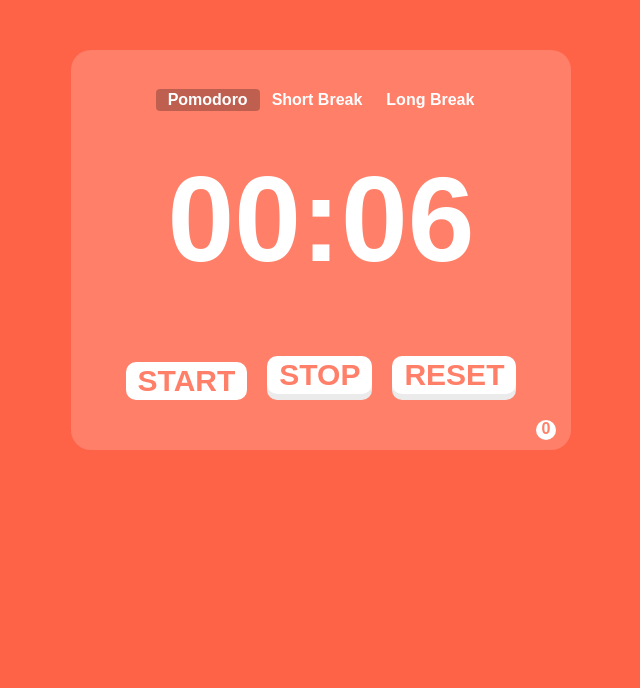
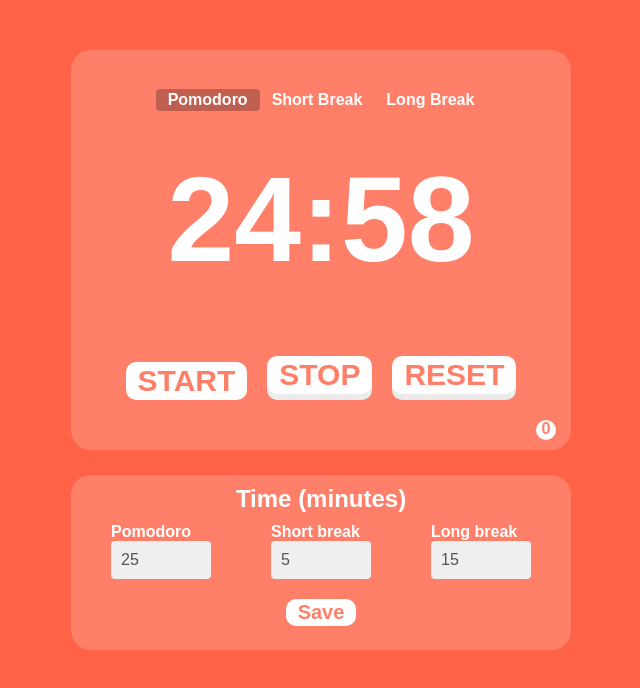
Before and after one commit to junwei-tj/pomodoro-timer, a plain HTML site: page index.html in a window 1280 px wide. Both pictures are taken after a click on the button "START". Shown: the whole page, without its empty margins (319-959 px from the left). Drawn offline with Linux system fonts and the light colour scheme.

Commit message:
Completed version 1

```diff
--- a/index.html
+++ b/index.html
@@ -11,7 +11,7 @@
                 <button id="short-break" class="session-buttons">Short Break</button>
                 <button id="long-break" class="session-buttons">Long Break</button>
             </div>
-            <div class="timer">00:00</div>
+            <div class="timer">25:00</div>
             <div id="control-container" class="non-timer-container">
                 <button id="start-button" class="control-buttons">START</button>
                 <button id="stop-button" class="control-buttons">STOP</button>
@@ -19,7 +19,30 @@
             </div>
             <div id="pomodoro-counter">0</div>
         </div>
-        <div class="settings-div"></div>
+        <div class="secondary-container">
+            <h2>Time (minutes)</h2>
+            <div class="settings-div">
+                <div class="indiv-settings-div">
+                    <label for="pomodoro-duration">
+                        Pomodoro
+                        <input type="number" class="durations" id="pomodoro-duration" name="durations" value="25" min="1" max="60">
+                    </label>
+                </div>
+                <div class="indiv-settings-div">
+                    <label for="short-break-duration">
+                        Short break
+                        <input type="number" class="durations" id="short-break-duration" name="durations" value="5" min="1" max="60">
+                    </label>
+                </div>
+                <div class="indiv-settings-div">
+                    <label for="long-break-duration">
+                        Long break
+                        <input type="number" class="durations" id="long-break-duration" name="durations" value="15" min="1" max="60">
+                    </label>
+                </div>
+            </div>
+            <button id="save-button">Save</button>
+        </div>
         <script type="text/javascript" src="script.js"></script>
     </body>
 </html>
--- a/script.js
+++ b/script.js
@@ -16,6 +16,7 @@
         session.style.backgroundColor = "rgba(0, 0, 0, 0)";
     });
     sessions[timerStats.currentSession].style.backgroundColor = "rgba(0, 0, 0, 0.25)";
+    resetTimer();
 }
 
 function newTimer() {
@@ -42,8 +43,22 @@
 }
 
 function resetTimer() {
-    durationInSeconds = 10;
-    display.textContent = "00:10";
+    switch (timerStats.currentSession) {
+        case 0:
+            durationInSeconds = pomodoroDuration;
+            break;
+        case 1:
+            durationInSeconds = shortBreakDuration;
+            break;
+        case 2:
+            durationInSeconds = longBreakDuration;
+            break;
+        default:
+            console.log("Error: resetTimer()");
+            break;
+    }
+    let durationInMinutes = durationInSeconds/60;
+    display.textContent = `${durationInMinutes < 10 ? "0"+durationInMinutes : durationInMinutes}:00`;
 }
 
 function updateCount() {
@@ -84,6 +99,22 @@
     }
 }
 
+function forceChosenSession(session) {
+    switch (session.id) {
+        case "pomodoro":
+            timerStats.currentSession = 0;
+            break;
+        case "short-break":
+            timerStats.currentSession = 1;
+            break;
+        case "long-break":
+            timerStats.currentSession = 2;
+            break;
+    }
+    stopTimer()
+    displayCurrentSession();
+}
+
 const display = document.querySelector(".timer");
 const sessions = document.querySelectorAll(".session-buttons");
 let timerStats = {
@@ -93,15 +124,28 @@
     currentSession: 0,
 }
 sessions[timerStats.currentSession].style.backgroundColor = "rgba(0, 0, 0, 0.25)"; // initialize current session as pomodoro
+sessions.forEach(session => session.addEventListener("click", () => {
+    forceChosenSession(session);
+}));
 
 const controlButtons = document.querySelectorAll(".control-buttons");
 controlButtons.forEach(button => button.addEventListener("click", function() {
     buttonPressed(button);
 }));
 
-let pomodoroDuration = 8;
-let shortBreakDuration = 4;
-let longBreakDuration = 6;
+let pomodoroDuration = 25*60;
+let shortBreakDuration = 5*60;
+let longBreakDuration = 15*60;
+const saveButton = document.querySelector("#save-button");
+saveButton.addEventListener("click", () => {
+    pomodoroDuration = Number(document.querySelector("#pomodoro-duration").value) * 60;
+    shortBreakDuration = Number(document.querySelector("#short-break-duration").value) * 60;
+    longBreakDuration = Number(document.querySelector("#long-break-duration").value) * 60;
+    alert("Saved");
+    resetTimer();
+})
+
+let durationInSeconds;
 let timer;
 const startButton = document.querySelector("#start-button");
 startButton.addEventListener("click", () => {
--- a/style.css
+++ b/style.css
@@ -56,7 +56,6 @@
     width: 20px;
     height: 20px;
     text-align: center;
-
     position: absolute;
     bottom: 10px;
     right: 15px;
@@ -65,3 +64,59 @@
     font-weight: bold;
     border-radius: 15px;
 }
+
+.secondary-container {
+    background-color: #ff7f69;
+    margin: 25px auto auto auto;
+    width: 500px;
+    height: 175px;
+    border-radius: 20px;
+    position: relative;
+}
+
+.settings-div {
+    display: flex;
+    justify-content: space-around;
+    align-items: center;
+    margin: 10px;
+    color: white;
+    font-weight: bold;
+}
+
+h2 {
+    padding-top: 10px;
+    text-align: center;
+    color: white;
+    font-weight: bold;
+    margin: 0px;
+}
+
+.durations {
+    border-radius: 4px;
+    background-color: rgb(239, 239, 239);
+    font-size: 16px;
+    padding: 10px;
+    box-shadow: none;
+    border: medium none;
+    color: rgb(85, 85, 85);
+    width: 100%;
+    box-sizing: border-box;
+}
+
+.indiv-settings-div {
+    width: 100px;
+}
+
+#save-button {
+    display: block;
+    margin: 20px auto;
+    text-align: center;
+    padding: 2px 12px;
+    background-color: white;
+    font-weight: bold;
+    font-size: 20px;
+    border: medium none;
+    cursor: pointer;
+    color: #ff7f69;
+    border-radius: 10px;
+}
```
